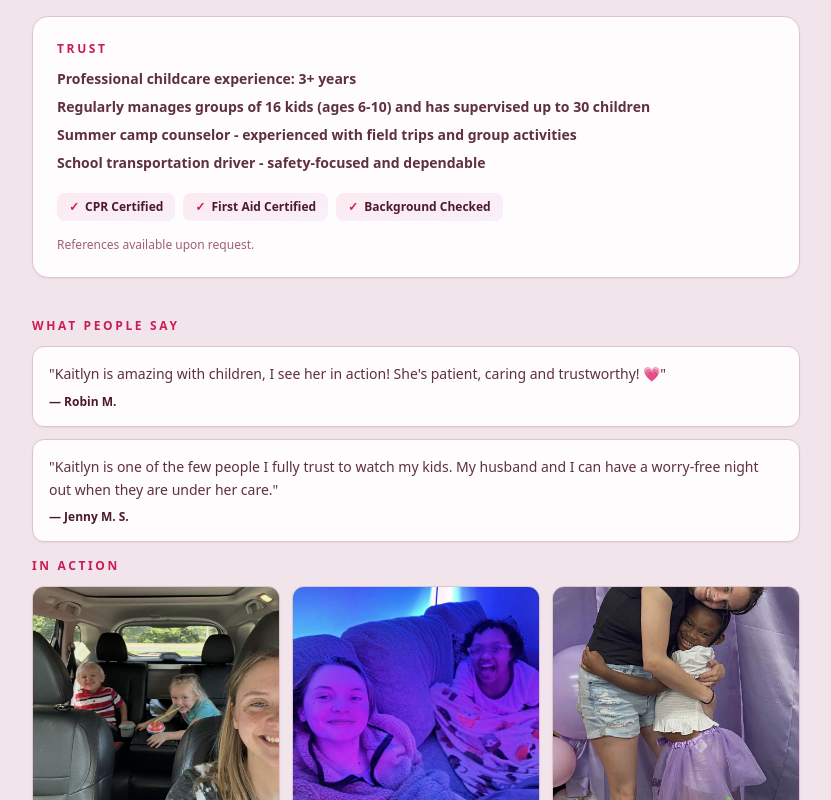
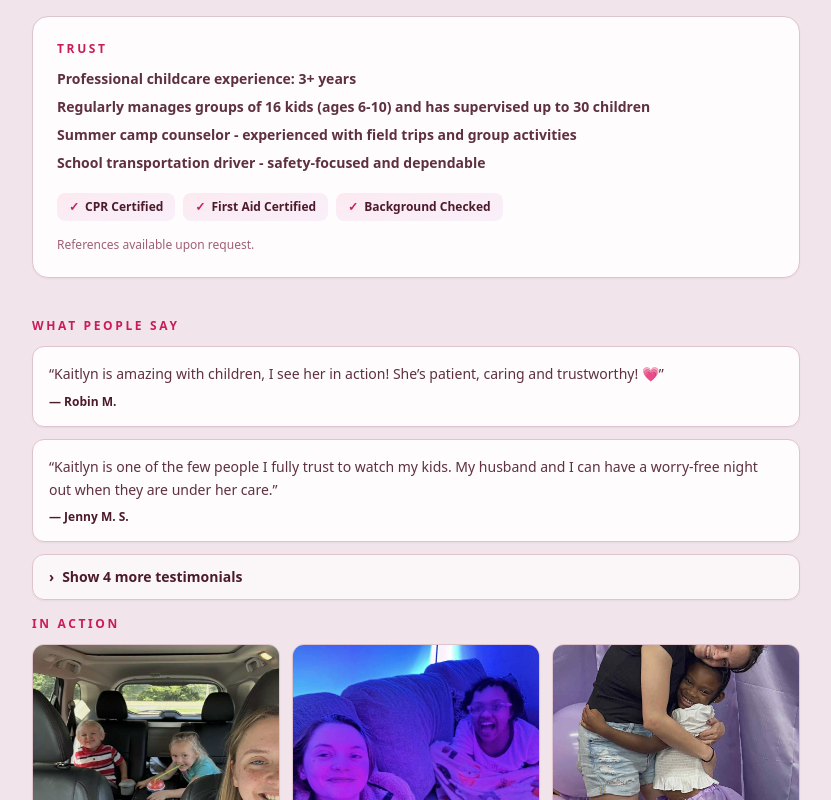
Before and after one commit to raczniakservices/kaitlyn-nanny-landing, a Next.js app in the folder apps/kaitlyn-nanny/: page / in a window 1280 px wide. Shown: the part 564-1364 px from the top of the page, without its empty margins (224-1055 px from the left). Built offline with nearby package versions, Linux system fonts and the light colour scheme.

Commit message:
Add expandable testimonials section with all reviews

```diff
--- a/apps/kaitlyn-nanny/app/page.tsx
+++ b/apps/kaitlyn-nanny/app/page.tsx
@@ -1,6 +1,7 @@
 import { IntakeForm } from "../components/IntakeForm";
 import { Container } from "../components/Container";
 import { Reveal } from "../components/Reveal";
+import { Testimonials } from "../components/Testimonials";
 
 export default function Page() {
   return (
@@ -88,26 +89,7 @@ export default function Page() {
 
             {/* Testimonials */}
             <Reveal delay={0.25}>
-              <div className="mb-4">
-                <p className="mb-3 text-xs font-bold tracking-[0.22em] text-[hsl(var(--accent-deep))]">WHAT PEOPLE SAY</p>
-                <div className="space-y-3">
-                  {/* Testimonial 1 */}
-                  <div className="rounded-xl border border-[hsl(var(--border))] bg-white/90 p-4 shadow-sm">
-                    <p className="text-sm leading-relaxed text-[hsl(var(--text))]/90">
-                      &quot;Kaitlyn is amazing with children, I see her in action! She&apos;s patient, caring and trustworthy! 💗&quot;
-                    </p>
-                    <p className="mt-2 text-xs font-bold text-[hsl(var(--text))]">— Robin M.</p>
-                  </div>
-
-                  {/* Testimonial 2 */}
-                  <div className="rounded-xl border border-[hsl(var(--border))] bg-white/90 p-4 shadow-sm">
-                    <p className="text-sm leading-relaxed text-[hsl(var(--text))]/90">
-                      &quot;Kaitlyn is one of the few people I fully trust to watch my kids. My husband and I can have a worry-free night out when they are under her care.&quot;
-                    </p>
-                    <p className="mt-2 text-xs font-bold text-[hsl(var(--text))]">— Jenny M. S.</p>
-                  </div>
-                </div>
-              </div>
+              <Testimonials initiallyVisible={2} />
             </Reveal>
 
             {/* Photo Gallery */}
--- /dev/null
+++ b/apps/kaitlyn-nanny/components/Testimonials.tsx
@@ -0,0 +1,82 @@
+type Testimonial = {
+  quote: string;
+  author: string;
+};
+
+const TESTIMONIALS: Testimonial[] = [
+  {
+    quote:
+      '“Kaitlyn is amazing with children, I see her in action! She’s patient, caring and trustworthy! 💗”',
+    author: "— Robin M."
+  },
+  {
+    quote:
+      "“Kaitlyn is one of the few people I fully trust to watch my kids. My husband and I can have a worry-free night out when they are under her care.”",
+    author: "— Jenny M. S."
+  },
+  {
+    quote:
+      "“Kaitlyn is wonderful with children. Not only does she put their safety first, she also tries to make sure they have fun. Her communication is amazing and we never have to worry about our kids while she is with them.”",
+    author: "— Nikita P. R."
+  },
+  {
+    quote:
+      "“She has a heart for children, you will be blessed to have your child in her care♡”",
+    author: "— Maxine D. M. J."
+  },
+  {
+    quote:
+      "“I worked with Kaitlyn at celebre e for a year and I would always be excited to see when we were assigned to the same room for the day because I knew I had a reliable teacher who would be engaged with the children all day!”",
+    author: "— Rachel W."
+  },
+  {
+    quote:
+      "“Kaitlyn is amazing!!! My 4 kids love her!! She’s so patient esp with my 8 year old who is hard to calm at night. She’s my kids favorite sitter!!!! ❤️”",
+    author: "— Melanie D."
+  }
+];
+
+function Card({ quote, author }: Testimonial) {
+  return (
+    <div className="rounded-xl border border-[hsl(var(--border))] bg-white/90 p-4 shadow-sm">
+      <p className="text-sm leading-relaxed text-[hsl(var(--text))]/90">{quote}</p>
+      <p className="mt-2 text-xs font-bold text-[hsl(var(--text))]">{author}</p>
+    </div>
+  );
+}
+
+export function Testimonials({ initiallyVisible = 2 }: { initiallyVisible?: number }) {
+  const visible = TESTIMONIALS.slice(0, initiallyVisible);
+  const remaining = TESTIMONIALS.slice(initiallyVisible);
+
+  return (
+    <div className="mb-4">
+      <p className="mb-3 text-xs font-bold tracking-[0.22em] text-[hsl(var(--accent-deep))]">
+        WHAT PEOPLE SAY
+      </p>
+
+      <div className="space-y-3">
+        {visible.map((t, idx) => (
+          <Card key={`${t.author}-${idx}`} quote={t.quote} author={t.author} />
+        ))}
+
+        {remaining.length > 0 ? (
+          <details className="group rounded-xl border border-[hsl(var(--border))] bg-white/70 shadow-sm">
+            <summary className="cursor-pointer select-none list-none px-4 py-3 text-sm font-bold text-[hsl(var(--text))] focus:outline-none focus-visible:ring-2 focus-visible:ring-[hsl(var(--accent))] focus-visible:ring-offset-2 focus-visible:ring-offset-white rounded-xl">
+              <span className="inline-flex items-center gap-2">
+                <span className="inline-block transition-transform group-open:rotate-90">›</span>
+                Show {remaining.length} more testimonial{remaining.length === 1 ? "" : "s"}
+              </span>
+            </summary>
+
+            <div className="space-y-3 px-4 pb-4">
+              {remaining.map((t, idx) => (
+                <Card key={`${t.author}-more-${idx}`} quote={t.quote} author={t.author} />
+              ))}
+            </div>
+          </details>
+        ) : null}
+      </div>
+    </div>
+  );
+}
```
